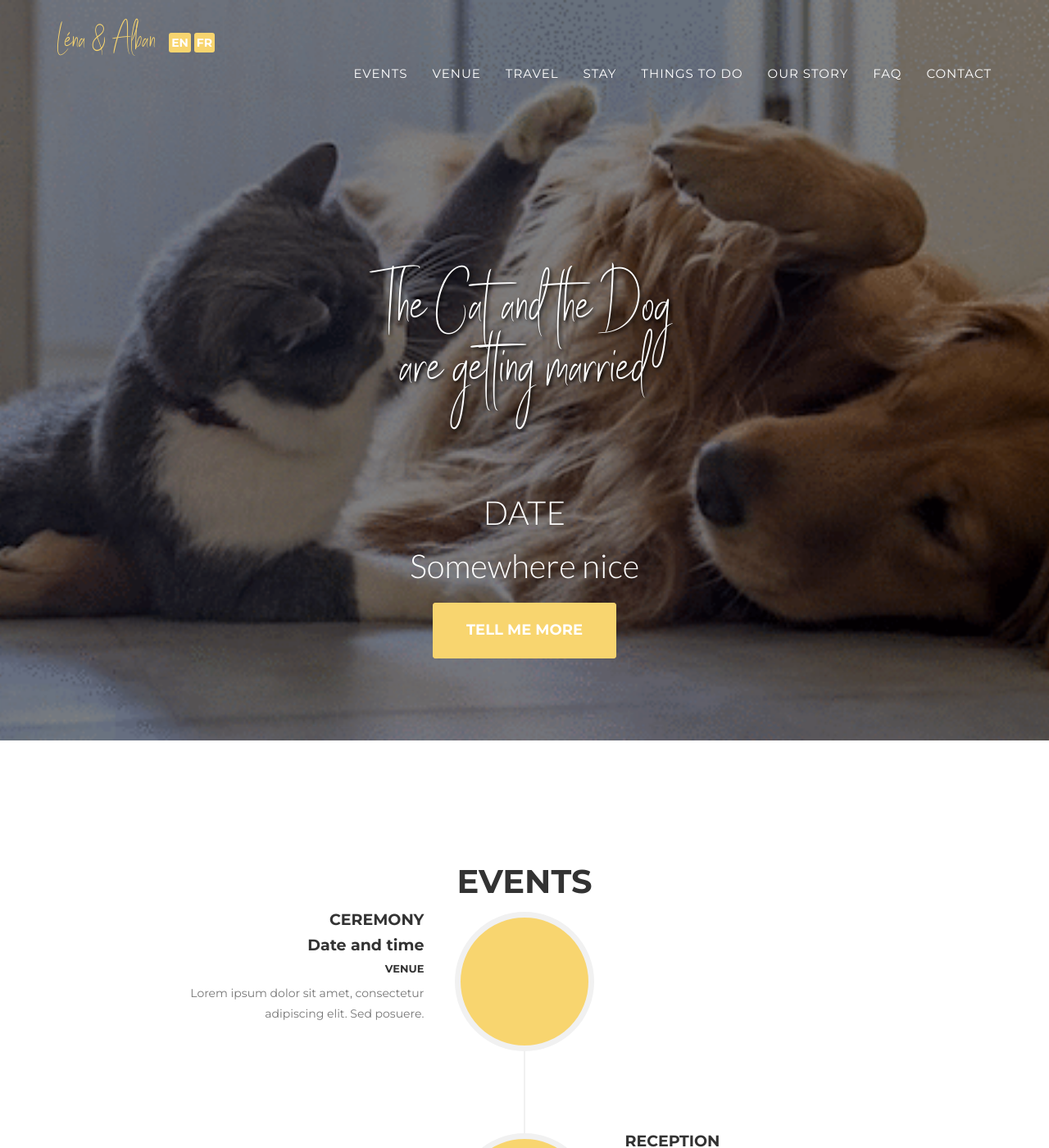
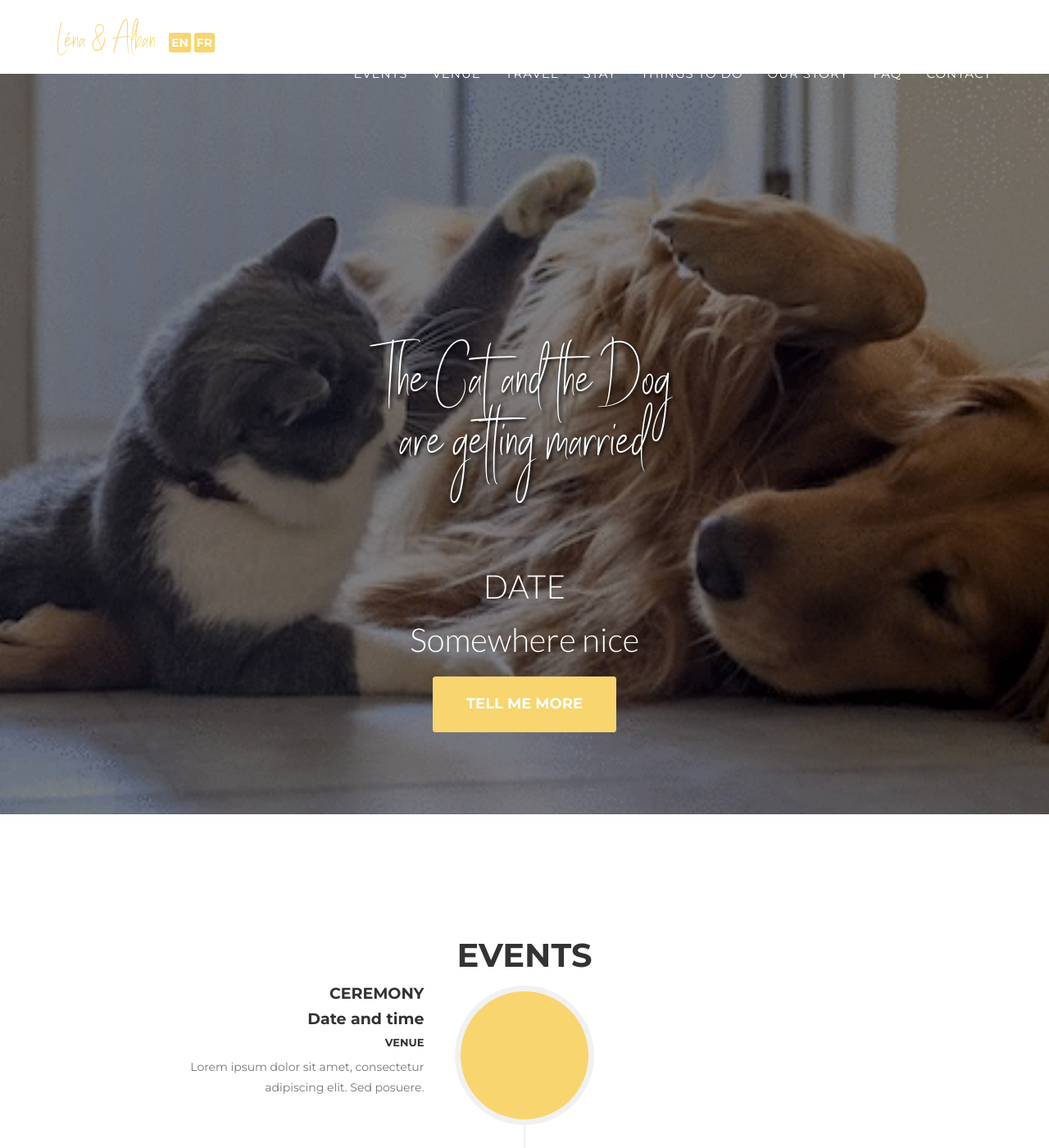
Before and after one commit to LenaAlban/lena-alban-wedding, a Jekyll site: the page built from index.html, in a window 1280 px wide and 1400 px high. Shown: the whole window at 82% size. Built offline with Jekyll 4.4.1, drawn with Linux system fonts in a browser that asks for light colours; some web fonts are replaced.

Commit message:
Update agency.css

```diff
--- a/_includes/css/agency.css
+++ b/_includes/css/agency.css
@@ -1002,3 +1002,8 @@
 .navbar-nav > li > a {
   line-height: 90px;
 }
+
+/* Décaler le header sous la navbar */
+header {
+  margin-top: 90px;
+}
```
